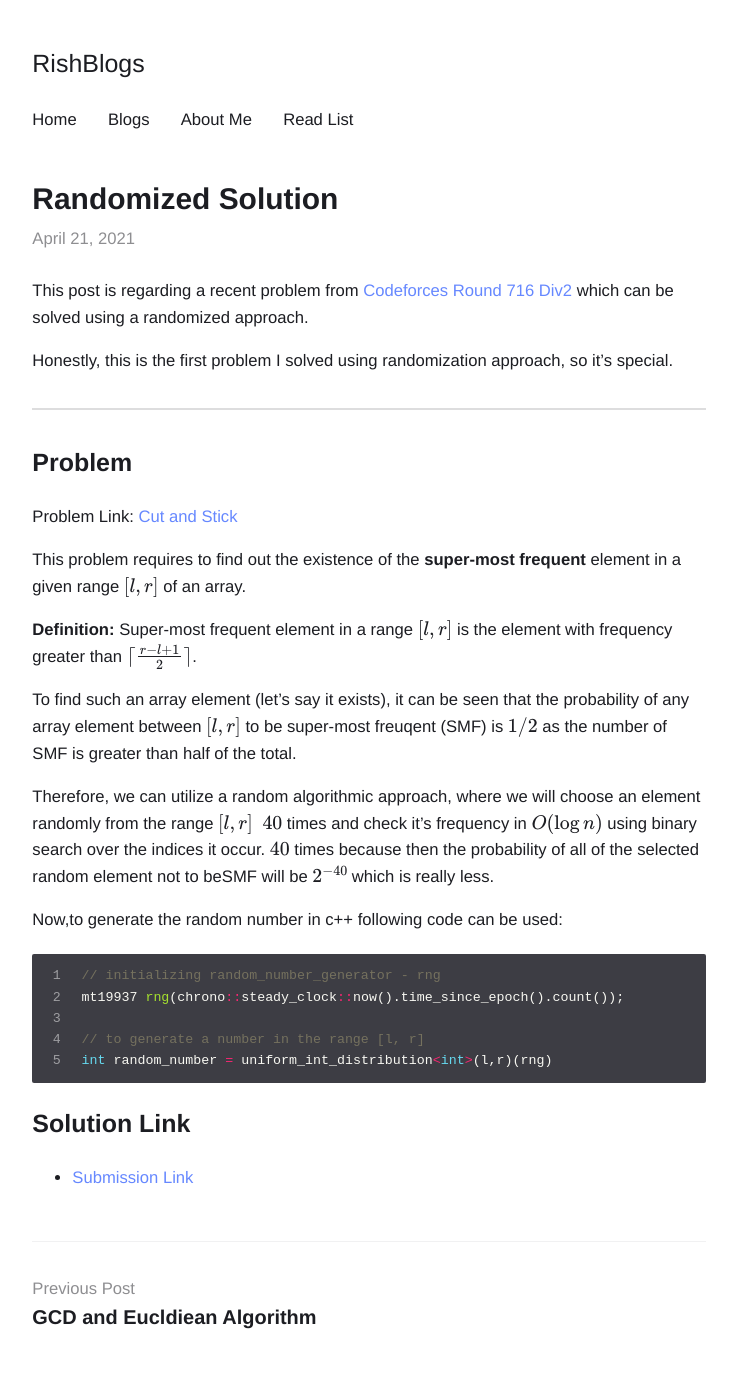
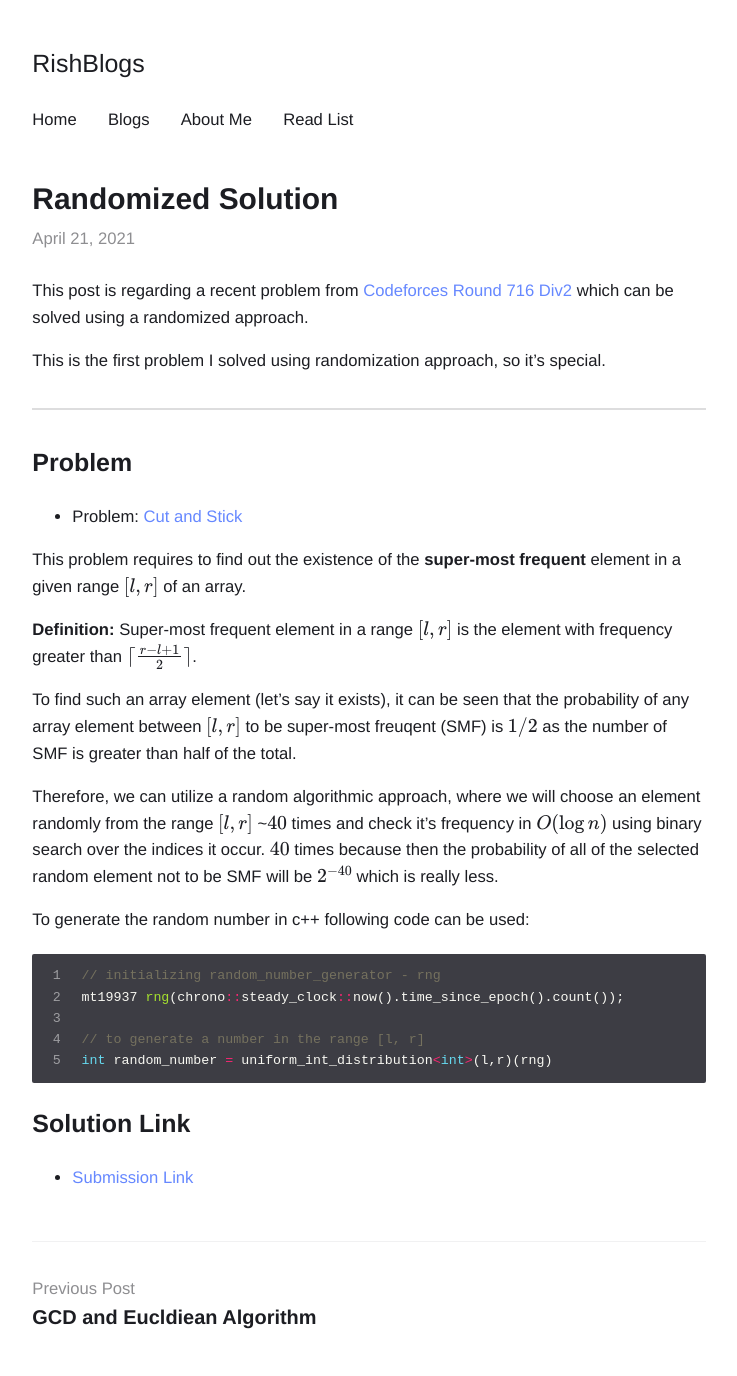
Before and after one commit to rish-singhal/blogs, a Jekyll site: the page built from _posts/2021-04-21-random-picking.md, in a window 1280 px wide. Shown: the whole page, without its empty margins (271-1008 px from the left). Built offline with Jekyll 4.4.1, drawn with Linux system fonts in a browser that asks for light colours; formulas are drawn with MathJax 3.

Commit message:
some changes

````diff
--- a/_posts/2021-04-21-random-picking.md
+++ b/_posts/2021-04-21-random-picking.md
@@ -8,13 +8,13 @@ comments: false
 This post is regarding a recent problem from [Codeforces Round 716 Div2](https:
 //codeforces.com/contest/1514) which can be solved using a randomized approach.
 
-Honestly, this is the first problem I solved using randomization approach, so
+This is the first problem I solved using randomization approach, so
 it's special.
 
 ----
 ## Problem
 
-Problem Link: [Cut and Stick](https://codeforces.com/contest/1514/problem/D)
+- Problem: [Cut and Stick](https://codeforces.com/contest/1514/problem/D)
 
 This problem requires to find out the existence of the **super-most frequent**
 element in a given range $$[l, r]$$ of an array.
@@ -28,12 +28,12 @@ probability of any array element between $$[l, r]$$ to be super-most freuqent
 $$1/2$$ as the number of SMF is greater than half of the total.
 
 Therefore, we can utilize a random algorithmic approach, where we will choose an
-element randomly from the range $$[l,r]$$ $$~40$$ times and check it's frequency
+element randomly from the range $$[l,r]$$ \~$$40$$ times and check it's frequency
 in $$O(\log n)$$ using binary search over the indices it occur. $$40$$ times
-because then the probability of all of the selected random element not to beSMF
+because then the probability of all of the selected random element not to be SMF
 will be $$2^{-40}$$ which is really less.
 
-Now,to generate the random number in c++ following code can be used:
+To generate the random number in c++ following code can be used:
 
 ```cpp
 // initializing random_number_generator - rng
````
